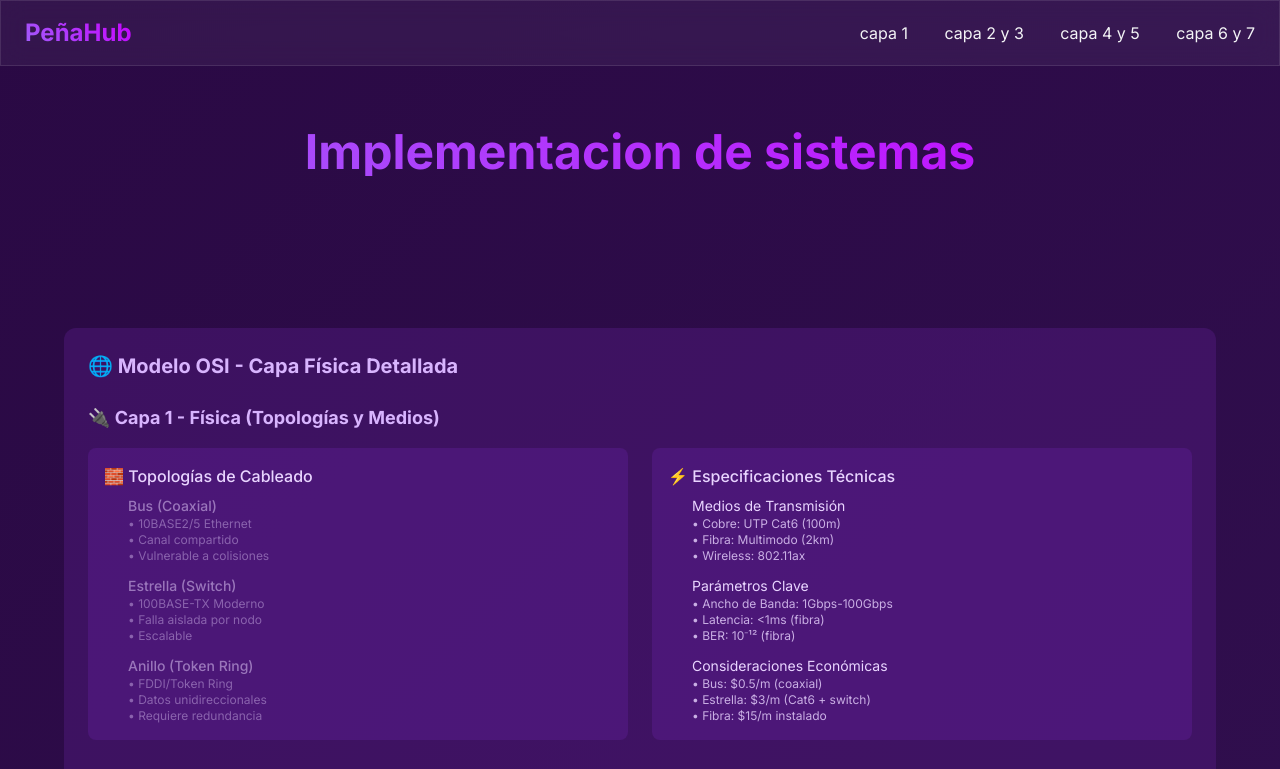
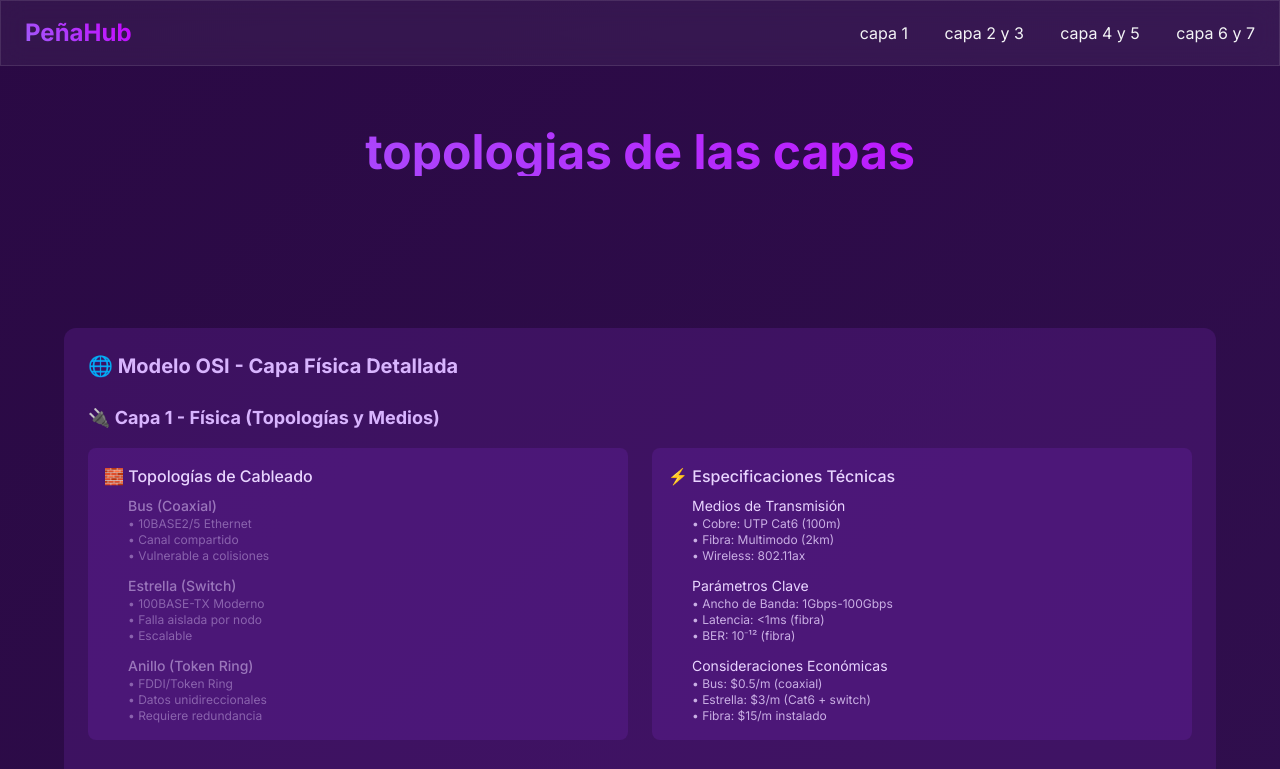
Before and after one commit to Altexkraft/redes.github.io, a plain HTML site: page index.html in a window 1280 px wide. Shown: the top 769 px of the page. Drawn offline with nearby package versions, Linux system fonts and the light colour scheme.

Commit message:
Update index.html

```diff
--- a/index.html
+++ b/index.html
@@ -4,7 +4,7 @@
 <head>
     <meta charset="UTF-8">
     <meta name="viewport" content="width=device-width, initial-scale=1.0">
-    <title>Implementacion de sistemas</title>
+    <title>redes</title>
     <script src="https://cdn.tailwindcss.com"></script>
     <link href="https://fonts.googleapis.com/css2?family=Inter:wght@400;500;700&display=swap" rel="stylesheet">
     <script src="https://unpkg.com/feather-icons"></script>
@@ -76,7 +76,7 @@
     <!-- Hero Section -->
     <section class="pt-32 pb-20 px-6">
         <div class="max-w-7xl mx-auto text-center">
-            <h1 class="text-5xl font-bold mb-6 gradient-text">Implementacion de sistemas</h1>
+            <h1 class="text-5xl font-bold mb-6 gradient-text">topologias de las capas</h1>
         </div>
     </section>
 
```
